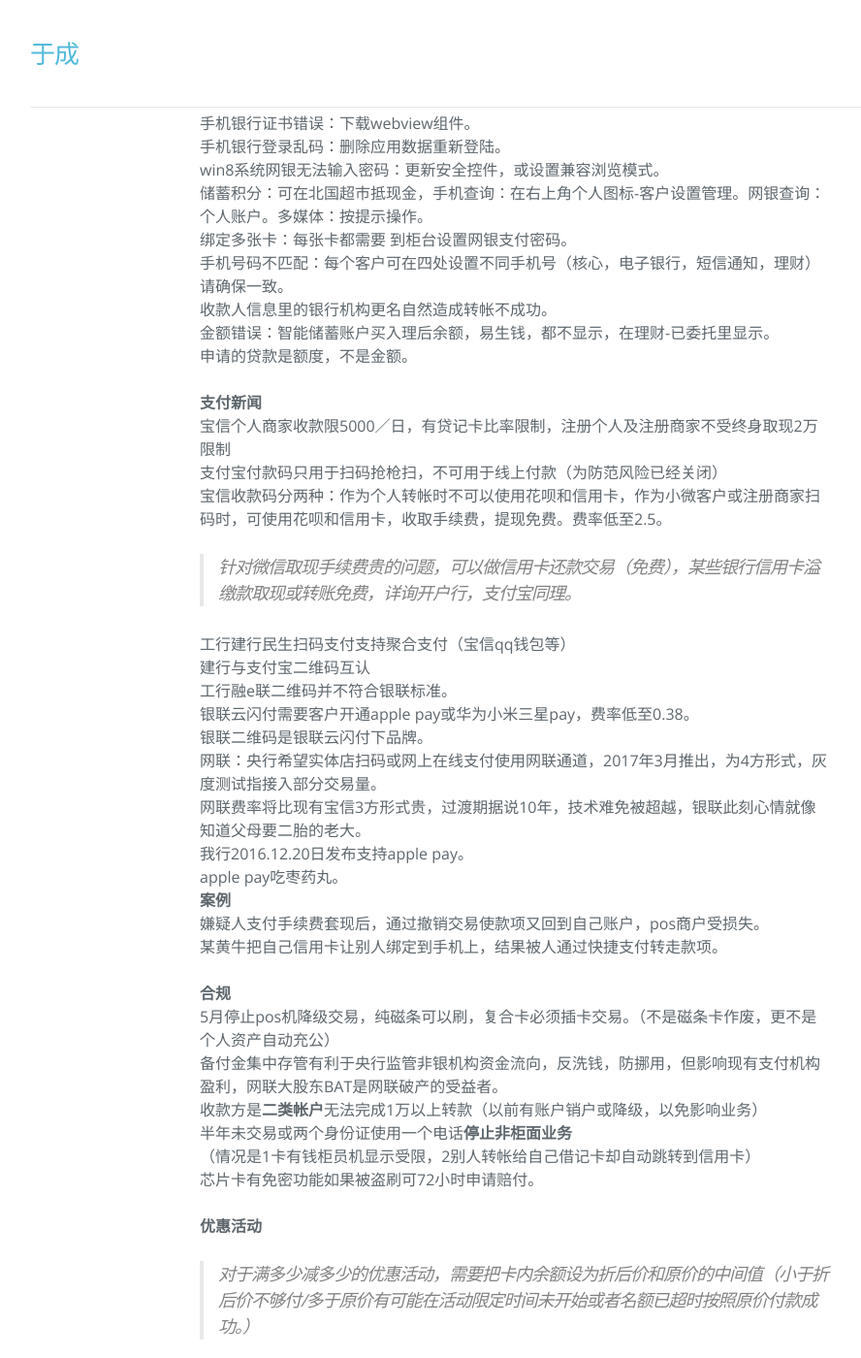
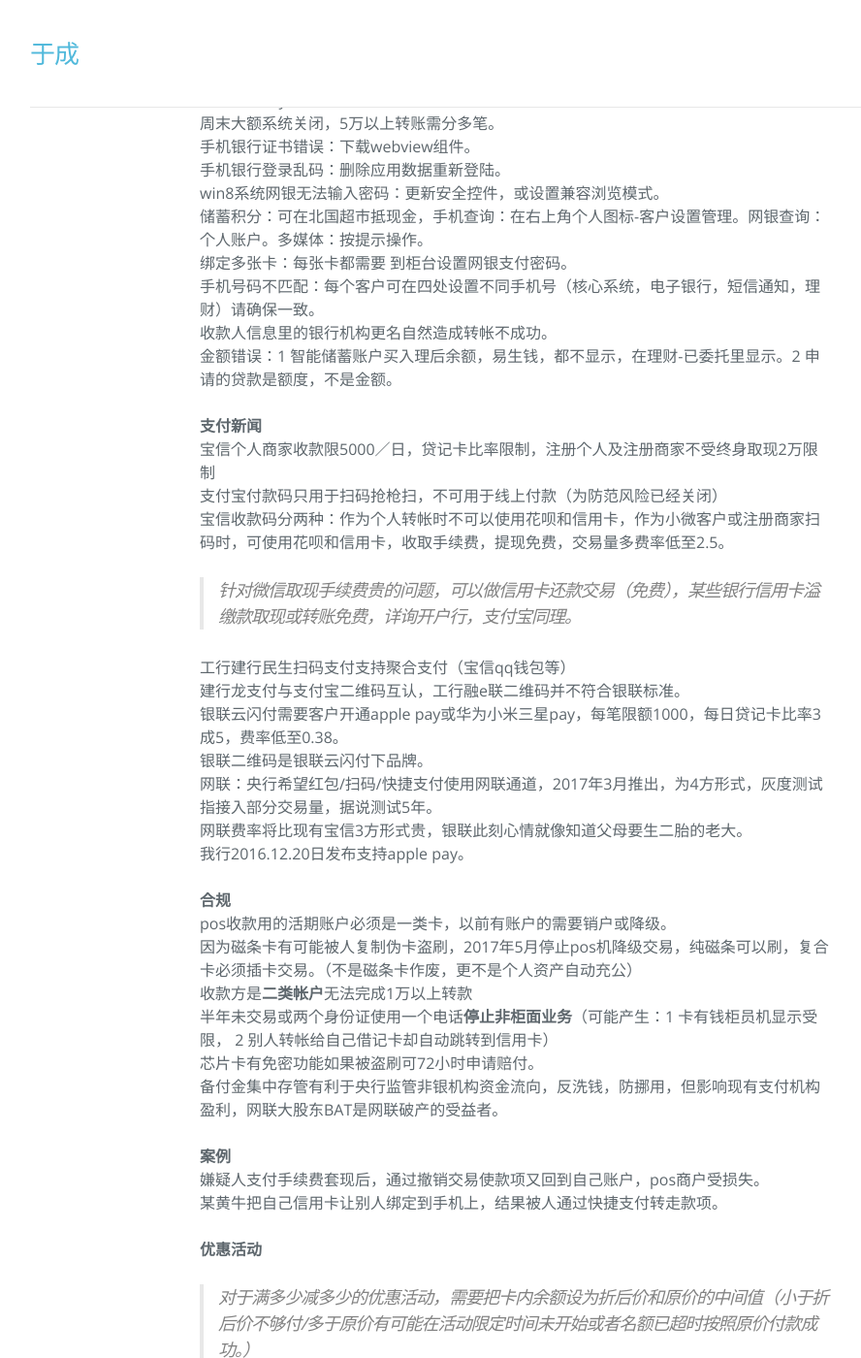
Before and after one commit to hebbank/jekyll, a Jekyll site: the page built from _posts/2017-03-30-xg.md, in a window 1280 px wide and 1400 px high, scrolled down 359 px. Shown: the whole window at 97% size, without its empty margins (109-997 px from the left). Built offline with Jekyll 4.4.1, drawn with Linux system fonts in a browser that asks for light colours; nearby versions of some CDN libraries.

Commit message:
Update 相关信息

```diff
--- a/_posts/2017-03-30-xg.md
+++ b/_posts/2017-03-30-xg.md
@@ -6,7 +6,7 @@ tags: pos
 ---
 **电子银行**
 我行手机银行现可提升转账额度为30万（单笔／日均），需要在usb key网银里设置定向转账收款人。
-手机具备nfc功能可提升转账额度，限于普通转账，每5万用芯片卡贴手机一次。
+手机具备nfc功能可提升转账额度，限于普通转账，每5万用芯片卡贴手机一次。（监管要求5万以上必须增加其他安全介质）
 申请手机key，可提升转账额度为30万。
 周末大额系统关闭，5万以上转账需分多笔。
 手机银行证书错误：下载webview组件。
@@ -14,39 +14,36 @@ tags: pos
 win8系统网银无法输入密码：更新安全控件，或设置兼容浏览模式。
 储蓄积分：可在北国超市抵现金，手机查询：在右上角个人图标-客户设置管理。网银查询：个人账户。多媒体：按提示操作。
 绑定多张卡：每张卡都需要 到柜台设置网银支付密码。
-手机号码不匹配：每个客户可在四处设置不同手机号（核心，电子银行，短信通知，理财）请确保一致。
+手机号码不匹配：每个客户可在四处设置不同手机号（核心系统，电子银行，短信通知，理财）请确保一致。
 收款人信息里的银行机构更名自然造成转帐不成功。
-金额错误：智能储蓄账户买入理后余额，易生钱，都不显示，在理财-已委托里显示。
-申请的贷款是额度，不是金额。
+金额错误：1 智能储蓄账户买入理后余额，易生钱，都不显示，在理财-已委托里显示。2 申请的贷款是额度，不是金额。
 
 **支付新闻**
-宝信个人商家收款限5000／日，有贷记卡比率限制，注册个人及注册商家不受终身取现2万限制
+宝信个人商家收款限5000／日，贷记卡比率限制，注册个人及注册商家不受终身取现2万限制
 支付宝付款码只用于扫码抢枪扫，不可用于线上付款（为防范风险已经关闭）
-宝信收款码分两种：作为个人转帐时不可以使用花呗和信用卡，作为小微客户或注册商家扫码时，可使用花呗和信用卡，收取手续费，提现免费。费率低至2.5。
+宝信收款码分两种：作为个人转帐时不可以使用花呗和信用卡，作为小微客户或注册商家扫码时，可使用花呗和信用卡，收取手续费，提现免费，交易量多费率低至2.5。
 
 > 针对微信取现手续费贵的问题，可以做信用卡还款交易（免费），某些银行信用卡溢缴款取现或转账免费，详询开户行，支付宝同理。
 
+工行建行民生扫码支付支持聚合支付（宝信qq钱包等）
+建行龙支付与支付宝二维码互认，工行融e联二维码并不符合银联标准。
+银联云闪付需要客户开通apple pay或华为小米三星pay，每笔限额1000，每日贷记卡比率3成5，费率低至0.38。
+银联二维码是银联云闪付下品牌。
+网联：央行希望红包/扫码/快捷支付使用网联通道，2017年3月推出，为4方形式，灰度测试指接入部分交易量，据说测试5年。
+网联费率将比现有宝信3方形式贵，银联此刻心情就像知道父母要生二胎的老大。
+我行2016.12.20日发布支持apple pay。
 
-工行建行民生扫码支付支持聚合支付（宝信qq钱包等）
-建行与支付宝二维码互认
-工行融e联二维码并不符合银联标准。
-银联云闪付需要客户开通apple pay或华为小米三星pay，费率低至0.38。
-银联二维码是银联云闪付下品牌。
-网联：央行希望实体店扫码或网上在线支付使用网联通道，2017年3月推出，为4方形式，灰度测试指接入部分交易量。
-网联费率将比现有宝信3方形式贵，过渡期据说10年，技术难免被超越，银联此刻心情就像知道父母要二胎的老大。
-我行2016.12.20日发布支持apple pay。
-apple pay吃枣药丸。
+**合规**
+pos收款用的活期账户必须是一类卡，以前有账户的需要销户或降级。
+因为磁条卡有可能被人复制伪卡盗刷，2017年5月停止pos机降级交易，纯磁条可以刷，复合卡必须插卡交易。（不是磁条卡作废，更不是个人资产自动充公）
+收款方是**二类帐户**无法完成1万以上转款
+半年未交易或两个身份证使用一个电话**停止非柜面业务**（可能产生：1 卡有钱柜员机显示受限， 2 别人转帐给自己借记卡却自动跳转到信用卡）
+ 芯片卡有免密功能如果被盗刷可72小时申请赔付。
+ 备付金集中存管有利于央行监管非银机构资金流向，反洗钱，防挪用，但影响现有支付机构盈利，网联大股东BAT是网联破产的受益者。
+
 __案例__
 嫌疑人支付手续费套现后，通过撤销交易使款项又回到自己账户，pos商户受损失。
 某黄牛把自己信用卡让别人绑定到手机上，结果被人通过快捷支付转走款项。
 
-**合规**
-5月停止pos机降级交易，纯磁条可以刷，复合卡必须插卡交易。（不是磁条卡作废，更不是个人资产自动充公）
-备付金集中存管有利于央行监管非银机构资金流向，反洗钱，防挪用，但影响现有支付机构盈利，网联大股东BAT是网联破产的受益者。
-收款方是**二类帐户**无法完成1万以上转款（以前有账户销户或降级，以免影响业务）
-半年未交易或两个身份证使用一个电话**停止非柜面业务**
-（情况是1卡有钱柜员机显示受限，2别人转帐给自己借记卡却自动跳转到信用卡）
- 芯片卡有免密功能如果被盗刷可72小时申请赔付。
-
 **优惠活动**
 > 对于满多少减多少的优惠活动，需要把卡内余额设为折后价和原价的中间值（小于折后价不够付/多于原价有可能在活动限定时间未开始或者名额已超时按照原价付款成功。）
```
